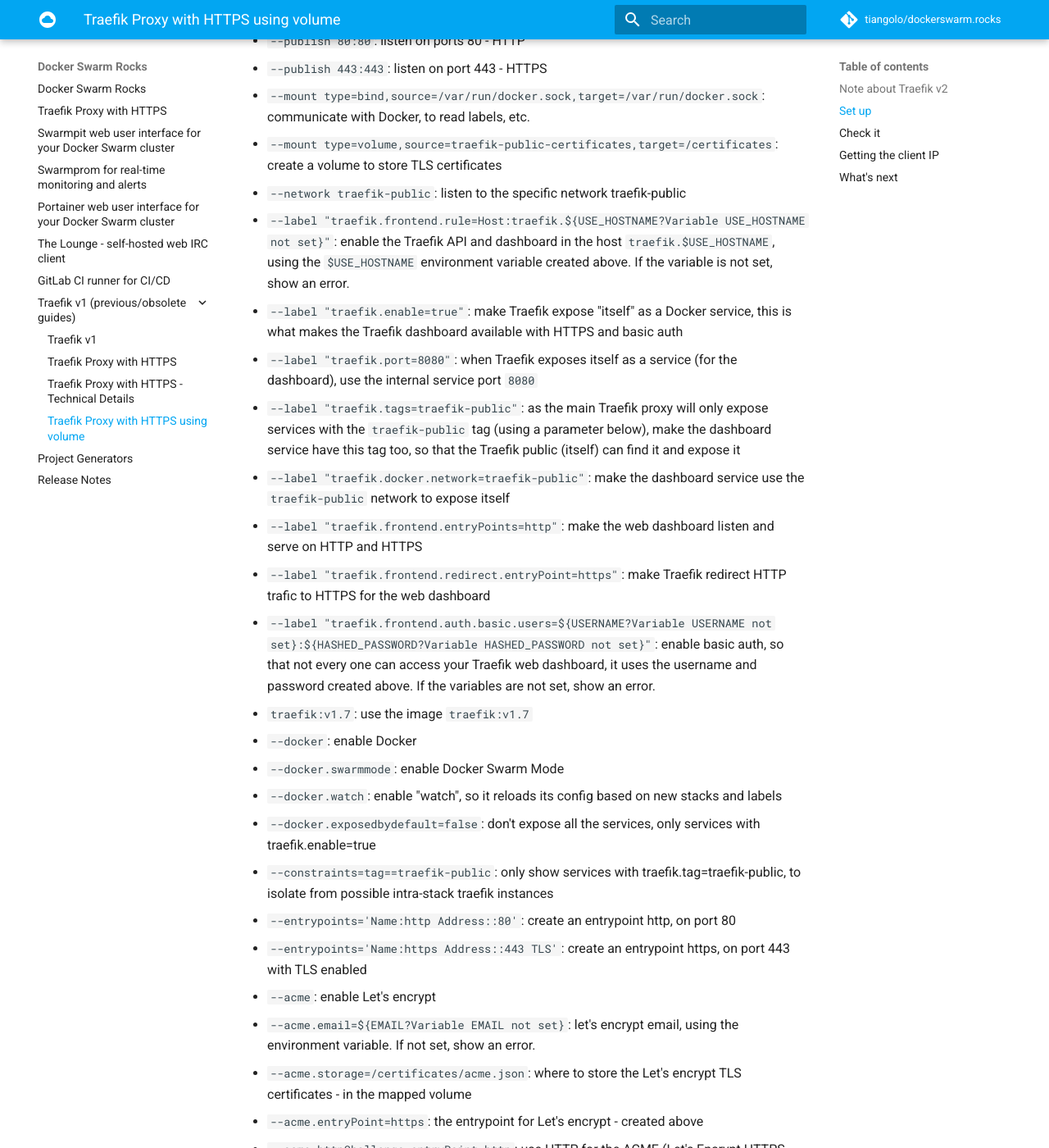
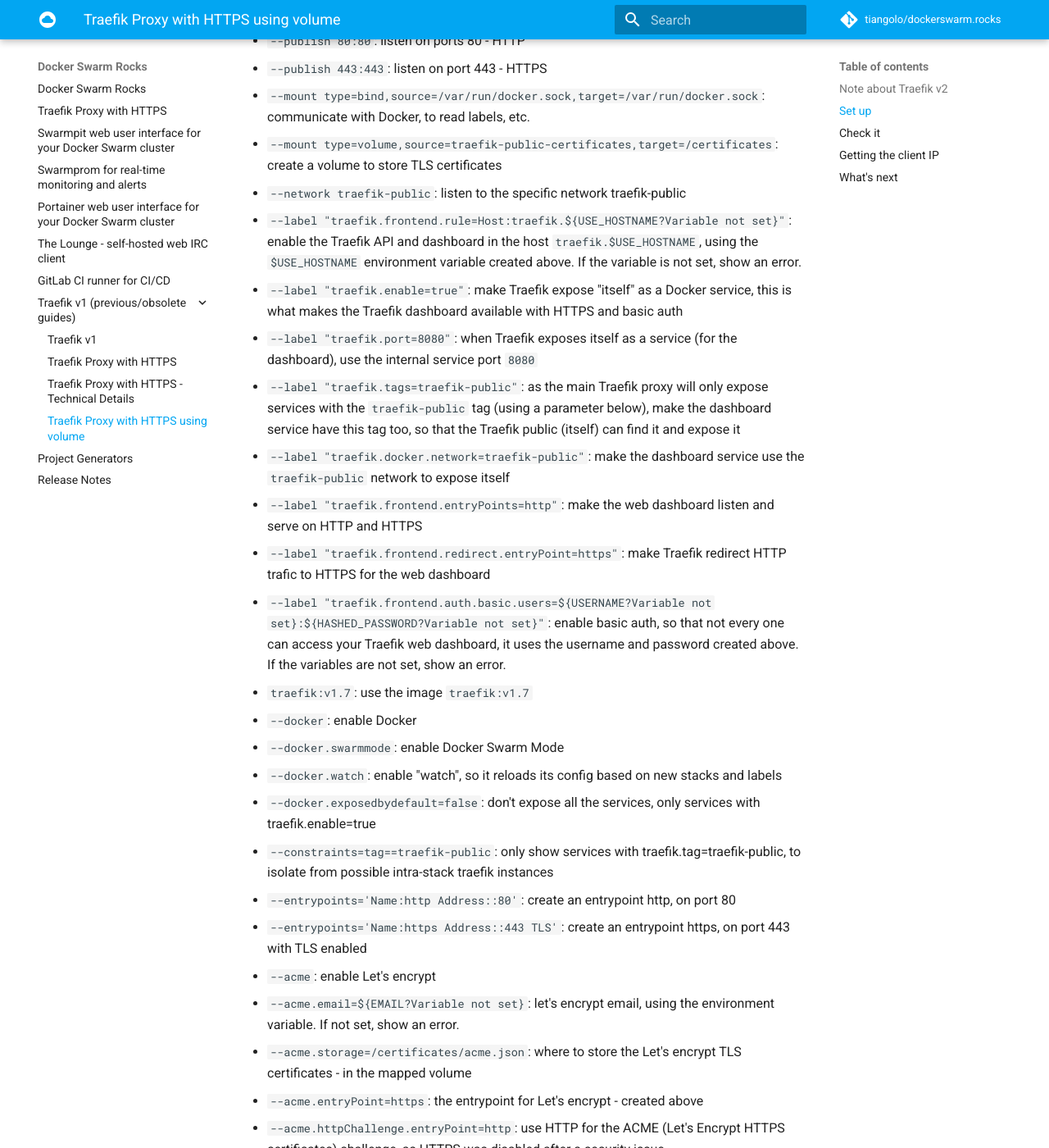
Before and after one commit to tiangolo/dockerswarm.rocks, an MkDocs documentation site: the page built from docs/traefik-v1/traefik-with-volume.md, in a window 1280 px wide and 1400 px high, scrolled down 3098 px. Shown: the whole window at 82% size. Built offline with MkDocs 1.6.1 and Material for MkDocs 9.7.7, drawn with Linux system fonts in a browser that asks for light colours; comment, search, counter and statistics services are not loaded; some of the changed text lies outside the part shown.

Commit message:
♻️ Refactor missing files with consistent Variable not set error

```diff
--- a/docs/traefik-v1/traefik-with-volume.md
+++ b/docs/traefik-v1/traefik-with-volume.md
@@ -100,14 +100,14 @@
     --mount type=bind,source=/var/run/docker.sock,target=/var/run/docker.sock \
     --mount type=volume,source=traefik-public-certificates,target=/certificates \
     --network traefik-public \
-    --label "traefik.frontend.rule=Host:traefik.${USE_HOSTNAME?Variable USE_HOSTNAME not set}" \
+    --label "traefik.frontend.rule=Host:traefik.${USE_HOSTNAME?Variable not set}" \
     --label "traefik.enable=true" \
     --label "traefik.port=8080" \
     --label "traefik.tags=traefik-public" \
     --label "traefik.docker.network=traefik-public" \
     --label "traefik.frontend.entryPoints=http,https" \
     --label "traefik.frontend.redirect.entryPoint=https" \
-    --label "traefik.frontend.auth.basic.users=${USERNAME?Variable USERNAME not set}:${HASHED_PASSWORD?Variable HASHED_PASSWORD not set}" \
+    --label "traefik.frontend.auth.basic.users=${USERNAME?Variable not set}:${HASHED_PASSWORD?Variable not set}" \
     traefik:v1.7 \
     --docker \
     --docker.swarmmode \
@@ -117,7 +117,7 @@
     --entrypoints='Name:http Address::80' \
     --entrypoints='Name:https Address::443 TLS' \
     --acme \
-    --acme.email=${EMAIL?Variable EMAIL not set} \
+    --acme.email=${EMAIL?Variable not set} \
     --acme.storage=/certificates/acme.json \
     --acme.entryPoint=https \
     --acme.httpChallenge.entryPoint=http\
@@ -140,14 +140,14 @@
 * `--mount type=bind,source=/var/run/docker.sock,target=/var/run/docker.sock`: communicate with Docker, to read labels, etc.
 * `--mount type=volume,source=traefik-public-certificates,target=/certificates`: create a volume to store TLS certificates
 * `--network traefik-public`: listen to the specific network traefik-public
-* `--label "traefik.frontend.rule=Host:traefik.${USE_HOSTNAME?Variable USE_HOSTNAME not set}"`: enable the Traefik API and dashboard in the host `traefik.$USE_HOSTNAME`, using the `$USE_HOSTNAME` environment variable created above. If the variable is not set, show an error.
+* `--label "traefik.frontend.rule=Host:traefik.${USE_HOSTNAME?Variable not set}"`: enable the Traefik API and dashboard in the host `traefik.$USE_HOSTNAME`, using the `$USE_HOSTNAME` environment variable created above. If the variable is not set, show an error.
 * `--label "traefik.enable=true"`: make Traefik expose "itself" as a Docker service, this is what makes the Traefik dashboard available with HTTPS and basic auth
 * `--label "traefik.port=8080"`: when Traefik exposes itself as a service (for the dashboard), use the internal service port `8080`
 * `--label "traefik.tags=traefik-public"`: as the main Traefik proxy will only expose services with the `traefik-public` tag (using a parameter below), make the dashboard service have this tag too, so that the Traefik public (itself) can find it and expose it
 * `--label "traefik.docker.network=traefik-public"`: make the dashboard service use the `traefik-public` network to expose itself
 * `--label "traefik.frontend.entryPoints=http"`: make the web dashboard listen and serve on HTTP and HTTPS
 * `--label "traefik.frontend.redirect.entryPoint=https"`: make Traefik redirect HTTP trafic to HTTPS for the web dashboard
-* `--label "traefik.frontend.auth.basic.users=${USERNAME?Variable USERNAME not set}:${HASHED_PASSWORD?Variable HASHED_PASSWORD not set}"`: enable basic auth, so that not every one can access your Traefik web dashboard, it uses the username and password created above. If the variables are not set, show an error.
+* `--label "traefik.frontend.auth.basic.users=${USERNAME?Variable not set}:${HASHED_PASSWORD?Variable not set}"`: enable basic auth, so that not every one can access your Traefik web dashboard, it uses the username and password created above. If the variables are not set, show an error.
 * `traefik:v1.7`: use the image `traefik:v1.7`
 * `--docker`: enable Docker
 * `--docker.swarmmode`: enable Docker Swarm Mode
@@ -157,7 +157,7 @@
 * `--entrypoints='Name:http Address::80'`: create an entrypoint http, on port 80
 * `--entrypoints='Name:https Address::443 TLS'`: create an entrypoint https, on port 443 with TLS enabled
 * `--acme`: enable Let's encrypt
-* `--acme.email=${EMAIL?Variable EMAIL not set}`: let's encrypt email, using the environment variable. If not set, show an error.
+* `--acme.email=${EMAIL?Variable not set}`: let's encrypt email, using the environment variable. If not set, show an error.
 * `--acme.storage=/certificates/acme.json`: where to store the Let's encrypt TLS certificates - in the mapped volume
 * `--acme.entryPoint=https`: the entrypoint for Let's encrypt - created above
 * `--acme.httpChallenge.entryPoint=http`: use HTTP for the ACME (Let's Encrypt HTTPS certificates) challenge, as HTTPS was disabled after a security issue
@@ -210,14 +210,14 @@
     --mount type=bind,source=/var/run/docker.sock,target=/var/run/docker.sock \
     --mount type=volume,source=traefik-public-certificates,target=/certificates \
     --network traefik-public \
-    --label "traefik.frontend.rule=Host:traefik.${USE_HOSTNAME?Variable USE_HOSTNAME not set}" \
+    --label "traefik.frontend.rule=Host:traefik.${USE_HOSTNAME?Variable not set}" \
     --label "traefik.enable=true" \
     --label "traefik.port=8080" \
     --label "traefik.tags=traefik-public" \
     --label "traefik.docker.network=traefik-public" \
     --label "traefik.frontend.entryPoints=http,https" \
     --label "traefik.frontend.redirect.entryPoint=https" \
-    --label "traefik.frontend.auth.basic.users=${USERNAME?Variable USERNAME not set}:${HASHED_PASSWORD?Variable HASHED_PASSWORD not set}" \
+    --label "traefik.frontend.auth.basic.users=${USERNAME?Variable not set}:${HASHED_PASSWORD?Variable not set}" \
     traefik:v1.7 \
     --docker \
     --docker.swarmmode \
@@ -227,7 +227,7 @@
     --entrypoints='Name:http Address::80' \
     --entrypoints='Name:https Address::443 TLS' \
     --acme \
-    --acme.email=${EMAIL?Variable EMAIL not set} \
+    --acme.email=${EMAIL?Variable not set} \
     --acme.storage=/certificates/acme.json \
     --acme.entryPoint=https \
     --acme.httpChallenge.entryPoint=http\
```
Also changed, not shown: docs/traefik-host.yml (+4 -4 lines), docs/traefik-v1/traefik-technical-details.md (+4 -4 lines).
